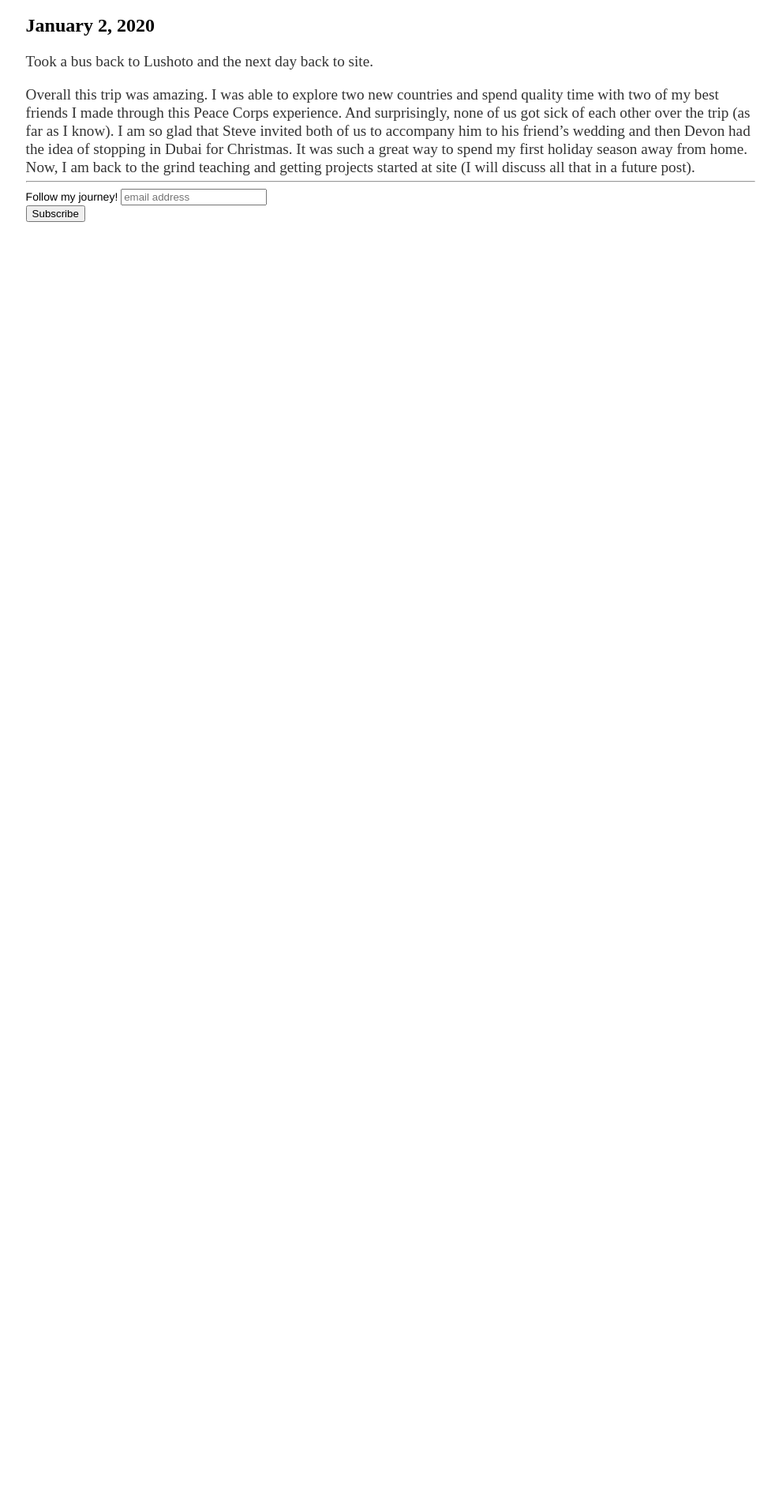
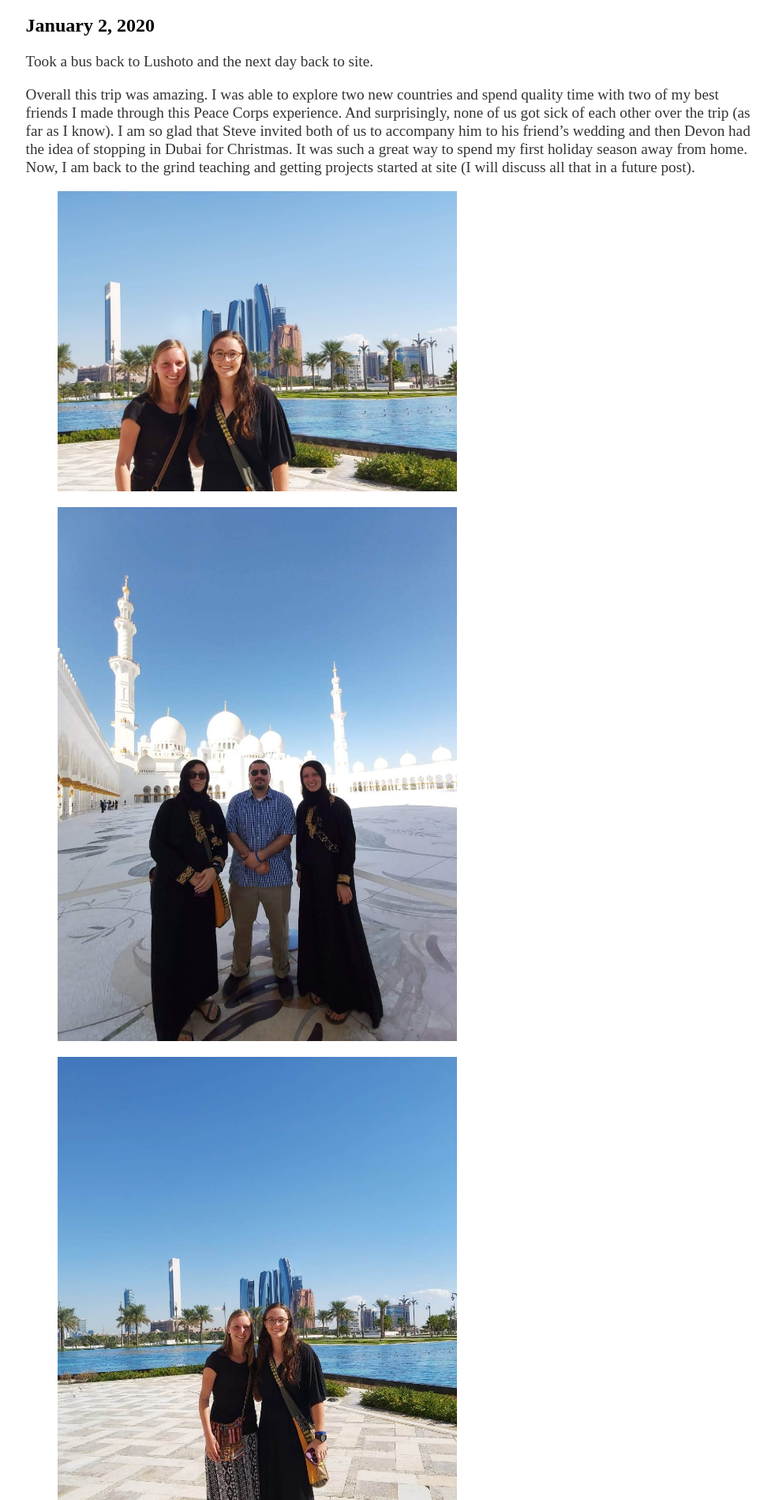
Before and after one commit to caliholman/caliholman.github.io, a Jekyll site: the page built from _posts/2020-01-11-Holiday-Adventures-Part-2.md, in a window 1280 px wide. Shown: the part 2609-4508 px from the top of the page at 79% size, without its empty margins (145-1127 px from the left). Built offline with Jekyll 4.4.1, drawn with Linux system fonts in a browser that asks for light colours; comment, search, counter and statistics services are not loaded; before the commit the page ends 2890 px from its top, so only the background shows below that.

Commit message:
Update 2020-01-11-Holiday-Adventures-Part-2.md

```diff
--- a/_posts/2020-01-11-Holiday-Adventures-Part-2.md
+++ b/_posts/2020-01-11-Holiday-Adventures-Part-2.md
@@ -38,3 +38,20 @@
 Took a bus back to Lushoto and the next day back to site.
 
 Overall this trip was amazing. I was able to explore two new countries and spend quality time with two of my best friends I made through this Peace Corps experience. And surprisingly, none of us got sick of each other over the trip (as far as I know). I am so glad that Steve invited both of us to accompany him to his friend’s wedding and then Devon had the idea of stopping in Dubai for Christmas. It was such a great way to spend my first holiday season away from home. Now, I am back to the grind teaching and getting projects started at site (I will discuss all that in a future post).
+
+
+{% for image in site.static_files %}
+    {% if image.path contains 'img/Dubai' %}
+<figure>
+<img src="{{ site.baseurl }}{{ image.path }}" style="width:60%" alt="image"/>
+</figure>
+    {% endif %}
+{% endfor %}
+
+{% for image in site.static_files %}
+    {% if image.path contains 'img/Dubai_2' %}
+<figure>
+<img src="{{ site.baseurl }}{{ image.path }}" style="width:60%" alt="image"/>
+</figure>
+    {% endif %}
+{% endfor %}
```
